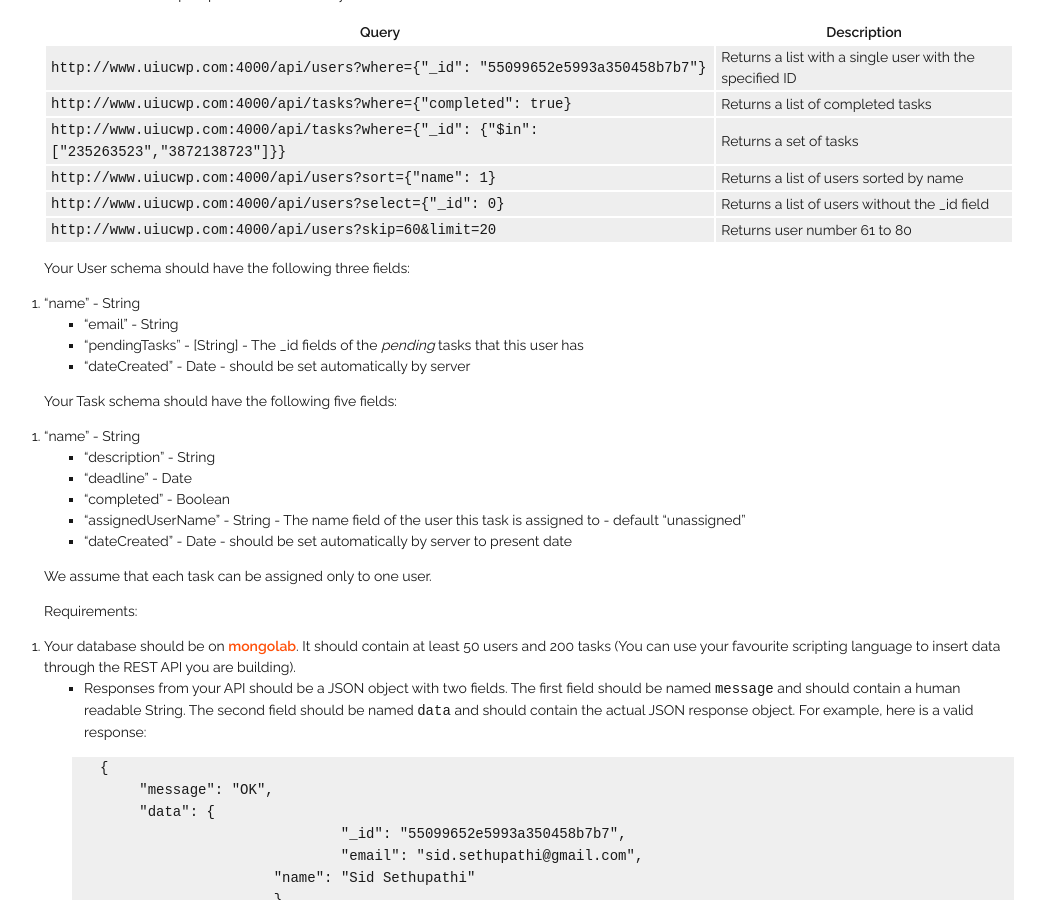
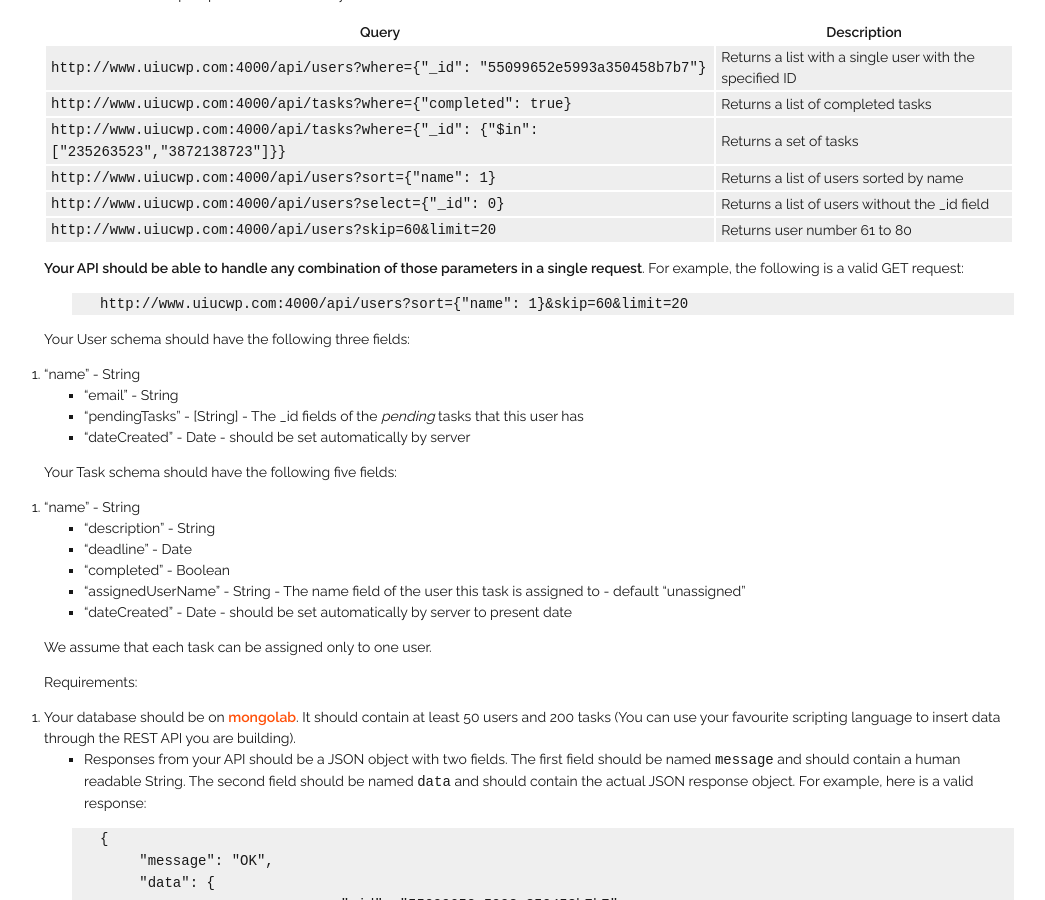
Before and after one commit to biplabdeka/fa2016, a Jekyll site: the page built from _posts/2015-3-17-MP-3.md, in a window 1280 px wide and 900 px high, scrolled down 1260 px. Shown: the whole window, without its empty margins (111-1156 px from the left). Built offline with Jekyll 4.4.1, drawn with Linux system fonts in a browser that asks for light colours; nearby versions of some CDN libraries; Markdown is read by kramdown in place of the engine named in the settings.

Commit message:
added clarification regarding multiple params in a query

````diff
--- a/_posts/2015-3-17-MP-3.md
+++ b/_posts/2015-3-17-MP-3.md
@@ -56,6 +56,12 @@ Here are some example queries and what they would return:
 | `http://www.uiucwp.com:4000/api/users?sort={"name": 1}`                                  | Returns a list of users sorted by name                  |
 | `http://www.uiucwp.com:4000/api/users?select={"_id": 0}`                                  | Returns a list of users without the _id field           |
 | `http://www.uiucwp.com:4000/api/users?skip=60&limit=20`                                   | Returns user number 61 to 80                            |
+
+**Your API should be able to handle any combination of those parameters in a single request**. For example, the following is a valid GET request:
+
+```javascript
+http://www.uiucwp.com:4000/api/users?sort={"name": 1}&skip=60&limit=20
+```
 
 Your User schema should have the following three fields:
 
````
